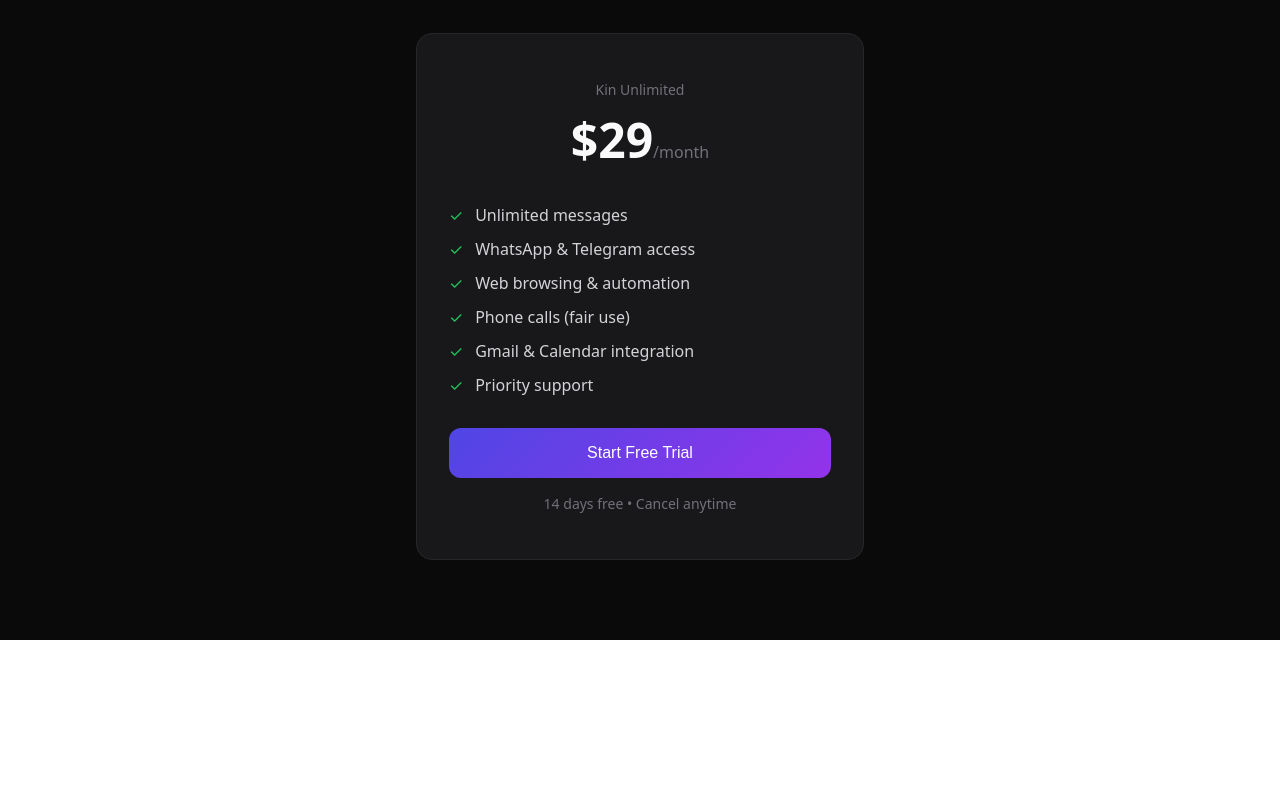
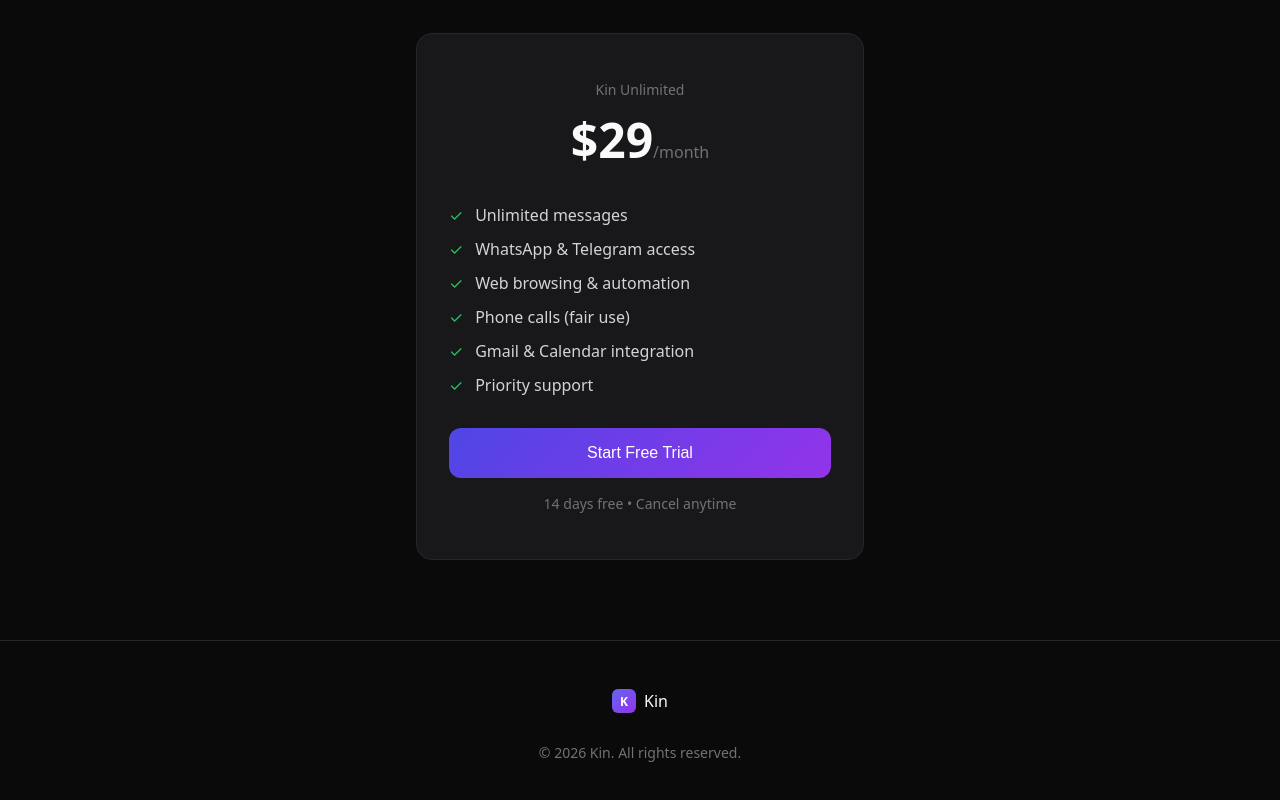
Before and after one commit to Rebal44/kin-saas, a Next.js app in the folder kin-saas/my-app/: page / in a window 1280 px wide. Shown: the part 1758-2558 px from the top of the page. Before the commit the page ends 2398 px from the top, so only its background shows below. Built offline with nearby package versions, Linux system fonts and the light colour scheme.

Commit message:
Restore: Footer section - Landing page complete

```diff
--- a/kin-saas/my-app/app/page.tsx
+++ b/kin-saas/my-app/app/page.tsx
@@ -99,6 +99,19 @@
           </div>
         </div>
       </section>
+
+      {/* Footer */}
+      <footer style={{ padding: "48px 16px", borderTop: "1px solid #27272a" }}>
+        <div style={{ maxWidth: "1152px", margin: "0 auto", display: "flex", flexDirection: "column", alignItems: "center", gap: "16px" }}>
+          <div style={{ display: "flex", alignItems: "center", gap: "8px" }}>
+            <div style={{ width: "24px", height: "24px", borderRadius: "6px", background: "linear-gradient(135deg, #6366f1, #9333ea)", display: "flex", alignItems: "center", justifyContent: "center" }}>
+              <span style={{ color: "white", fontWeight: "bold", fontSize: "12px" }}>K</span>
+            </div>
+            <span style={{ fontWeight: 500 }}>Kin</span>
+          </div>
+          <p style={{ fontSize: "14px", color: "#71717a" }}>© 2026 Kin. All rights reserved.</p>
+        </div>
+      </footer>
     </div>
   );
 }
```
